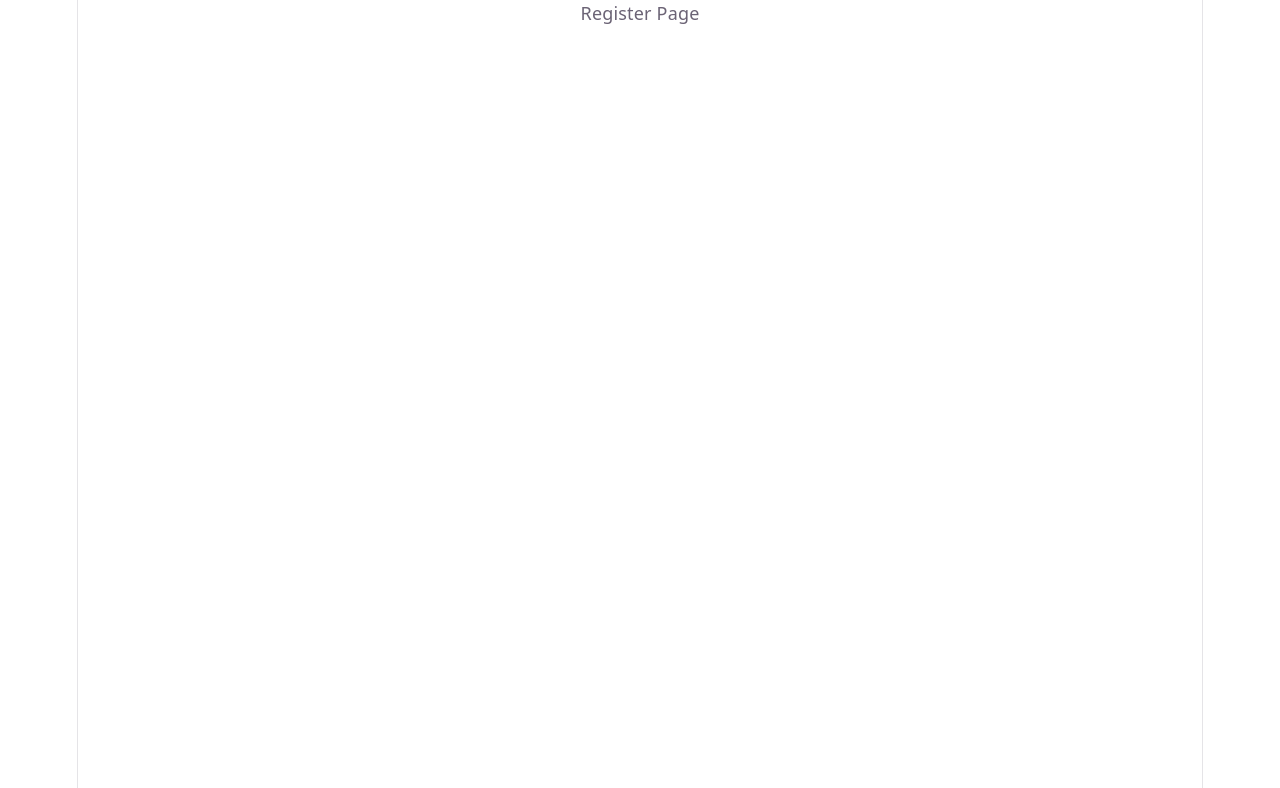
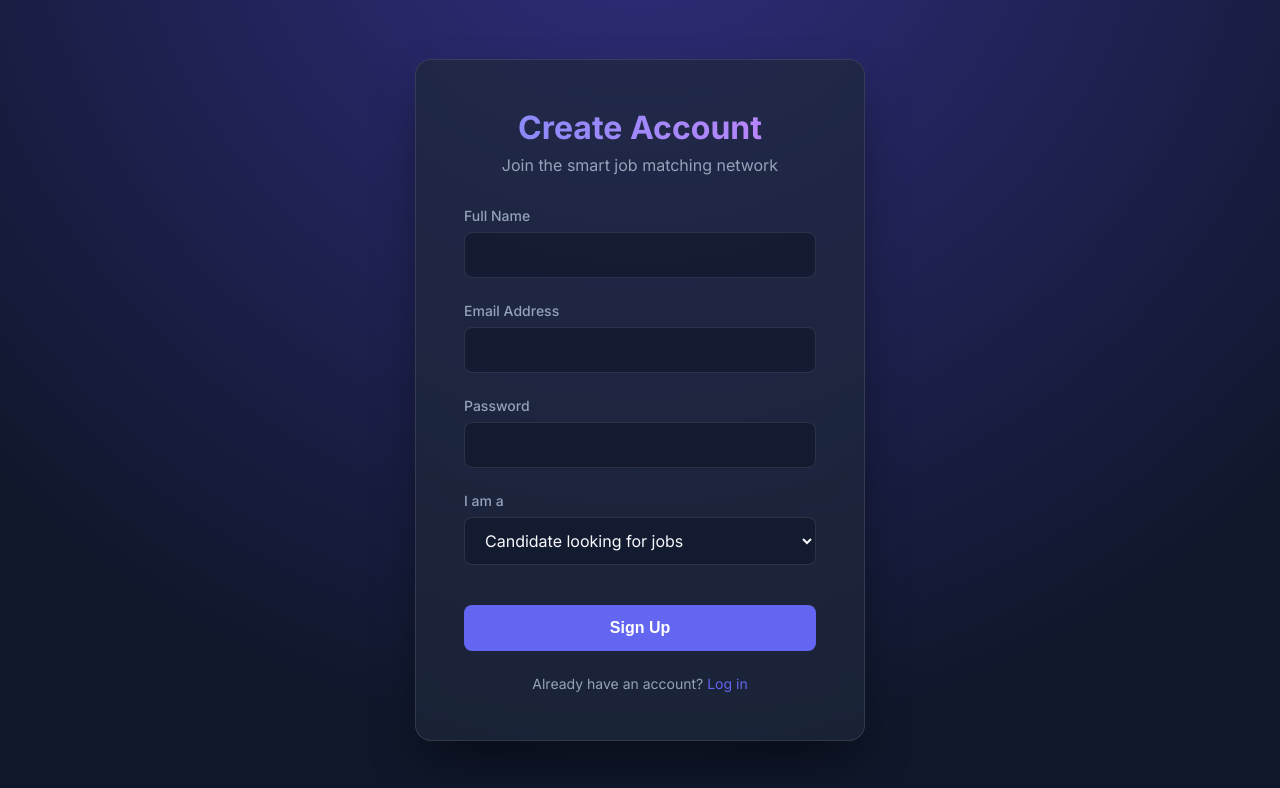
Before and after one commit to Shrirakshaaa/JOB_PORTAL, a React app in the folder frontend/: page /register in a window 1280 px wide. Shown: the top 788 px of the page. Built offline with nearby package versions, Linux system fonts and the light colour scheme; the HTML template or start-up script is replaced by a standard one.

Commit message:
Build Authentication UI (Login/Register)

```diff
--- a/frontend/src/index.css
+++ b/frontend/src/index.css
@@ -1,111 +1,37 @@
+@import url('https://fonts.googleapis.com/css2?family=Inter:wght@300;400;500;600;700&display=swap');
+
 :root {
-  --text: #6b6375;
-  --text-h: #08060d;
-  --bg: #fff;
-  --border: #e5e4e7;
-  --code-bg: #f4f3ec;
-  --accent: #aa3bff;
-  --accent-bg: rgba(170, 59, 255, 0.1);
-  --accent-border: rgba(170, 59, 255, 0.5);
-  --social-bg: rgba(244, 243, 236, 0.5);
-  --shadow:
-    rgba(0, 0, 0, 0.1) 0 10px 15px -3px, rgba(0, 0, 0, 0.05) 0 4px 6px -2px;
-
-  --sans: system-ui, 'Segoe UI', Roboto, sans-serif;
-  --heading: system-ui, 'Segoe UI', Roboto, sans-serif;
-  --mono: ui-monospace, Consolas, monospace;
-
-  font: 18px/145% var(--sans);
-  letter-spacing: 0.18px;
-  color-scheme: light dark;
-  color: var(--text);
-  background: var(--bg);
-  font-synthesis: none;
-  text-rendering: optimizeLegibility;
-  -webkit-font-smoothing: antialiased;
-  -moz-osx-font-smoothing: grayscale;
-
-  @media (max-width: 1024px) {
-    font-size: 16px;
-  }
+  --primary: #6366f1;
+  --primary-hover: #4f46e5;
+  --bg-dark: #0f172a;
+  --bg-card: rgba(30, 41, 59, 0.7);
+  --text-main: #f8fafc;
+  --text-muted: #94a3b8;
+  --border-color: rgba(255, 255, 255, 0.1);
 }
 
-@media (prefers-color-scheme: dark) {
-  :root {
-    --text: #9ca3af;
-    --text-h: #f3f4f6;
-    --bg: #16171d;
-    --border: #2e303a;
-    --code-bg: #1f2028;
-    --accent: #c084fc;
-    --accent-bg: rgba(192, 132, 252, 0.15);
-    --accent-border: rgba(192, 132, 252, 0.5);
-    --social-bg: rgba(47, 48, 58, 0.5);
-    --shadow:
-      rgba(0, 0, 0, 0.4) 0 10px 15px -3px, rgba(0, 0, 0, 0.25) 0 4px 6px -2px;
-  }
-
-  #social .button-icon {
-    filter: invert(1) brightness(2);
-  }
+* {
+  box-sizing: border-box;
+  margin: 0;
+  padding: 0;
 }
 
 body {
-  margin: 0;
+  font-family: 'Inter', sans-serif;
+  background-color: var(--bg-dark);
+  color: var(--text-main);
+  background-image: radial-gradient(circle at 50% -20%, #312e81, #0f172a 80%);
+  min-height: 100vh;
+  display: flex;
+  flex-direction: column;
 }
 
-#root {
-  width: 1126px;
-  max-width: 100%;
-  margin: 0 auto;
-  text-align: center;
-  border-inline: 1px solid var(--border);
-  min-height: 100svh;
-  display: flex;
-  flex-direction: column;
-  box-sizing: border-box;
+a {
+  color: var(--primary);
+  text-decoration: none;
+  transition: color 0.2s;
 }
 
-h1,
-h2 {
-  font-family: var(--heading);
-  font-weight: 500;
-  color: var(--text-h);
+a:hover {
+  color: var(--primary-hover);
 }
-
-h1 {
-  font-size: 56px;
-  letter-spacing: -1.68px;
-  margin: 32px 0;
-  @media (max-width: 1024px) {
-    font-size: 36px;
-    margin: 20px 0;
-  }
-}
-h2 {
-  font-size: 24px;
-  line-height: 118%;
-  letter-spacing: -0.24px;
-  margin: 0 0 8px;
-  @media (max-width: 1024px) {
-    font-size: 20px;
-  }
-}
-p {
-  margin: 0;
-}
-
-code,
-.counter {
-  font-family: var(--mono);
-  display: inline-flex;
-  border-radius: 4px;
-  color: var(--text-h);
-}
-
-code {
-  font-size: 15px;
-  line-height: 135%;
-  padding: 4px 8px;
-  background: var(--code-bg);
-}
--- a/frontend/src/pages/Login.jsx
+++ b/frontend/src/pages/Login.jsx
@@ -1,3 +1,53 @@
+import { useState } from 'react';
+import { Link, useNavigate } from 'react-router-dom';
+import axios from 'axios';
+import '../styles/Auth.css';
+
 export default function Login() {
-  return <div>Login Page</div>;
+  const [email, setEmail] = useState('');
+  const [password, setPassword] = useState('');
+  const [error, setError] = useState('');
+  const navigate = useNavigate();
+
+  const handleLogin = async (e) => {
+    e.preventDefault();
+    try {
+      const res = await axios.post('http://localhost:8080/api/auth/login', { email, password });
+      localStorage.setItem('token', res.data.token);
+      localStorage.setItem('user', JSON.stringify(res.data));
+      if (res.data.role === 'RECRUITER') {
+        navigate('/recruiter');
+      } else {
+        navigate('/candidate');
+      }
+    } catch (err) {
+      setError(err.response?.data || 'Login failed. Please check your credentials.');
+    }
+  };
+
+  return (
+    <div className="auth-container">
+      <div className="auth-card">
+        <div className="auth-header">
+          <h1>Welcome Back</h1>
+          <p>Log in to access your smart job portal</p>
+        </div>
+        {error && <div style={{ color: '#ef4444', marginBottom: '1rem', textAlign: 'center' }}>{error}</div>}
+        <form onSubmit={handleLogin}>
+          <div className="form-group">
+            <label>Email Address</label>
+            <input type="email" value={email} onChange={(e) => setEmail(e.target.value)} required />
+          </div>
+          <div className="form-group">
+            <label>Password</label>
+            <input type="password" value={password} onChange={(e) => setPassword(e.target.value)} required />
+          </div>
+          <button type="submit" className="btn-primary">Sign In</button>
+        </form>
+        <div className="auth-footer">
+          Don't have an account? <Link to="/register">Create one</Link>
+        </div>
+      </div>
+    </div>
+  );
 }
--- a/frontend/src/pages/Register.jsx
+++ b/frontend/src/pages/Register.jsx
@@ -1,3 +1,60 @@
+import { useState } from 'react';
+import { Link, useNavigate } from 'react-router-dom';
+import axios from 'axios';
+import '../styles/Auth.css';
+
 export default function Register() {
-  return <div>Register Page</div>;
+  const [name, setName] = useState('');
+  const [email, setEmail] = useState('');
+  const [password, setPassword] = useState('');
+  const [role, setRole] = useState('CANDIDATE');
+  const [error, setError] = useState('');
+  const navigate = useNavigate();
+
+  const handleRegister = async (e) => {
+    e.preventDefault();
+    try {
+      await axios.post('http://localhost:8080/api/auth/register', { name, email, password, role });
+      navigate('/login');
+    } catch (err) {
+      setError(err.response?.data || 'Registration failed. Please try again.');
+    }
+  };
+
+  return (
+    <div className="auth-container">
+      <div className="auth-card">
+        <div className="auth-header">
+          <h1>Create Account</h1>
+          <p>Join the smart job matching network</p>
+        </div>
+        {error && <div style={{ color: '#ef4444', marginBottom: '1rem', textAlign: 'center' }}>{error}</div>}
+        <form onSubmit={handleRegister}>
+          <div className="form-group">
+            <label>Full Name</label>
+            <input type="text" value={name} onChange={(e) => setName(e.target.value)} required />
+          </div>
+          <div className="form-group">
+            <label>Email Address</label>
+            <input type="email" value={email} onChange={(e) => setEmail(e.target.value)} required />
+          </div>
+          <div className="form-group">
+            <label>Password</label>
+            <input type="password" value={password} onChange={(e) => setPassword(e.target.value)} required />
+          </div>
+          <div className="form-group">
+            <label>I am a</label>
+            <select value={role} onChange={(e) => setRole(e.target.value)}>
+              <option value="CANDIDATE">Candidate looking for jobs</option>
+              <option value="RECRUITER">Recruiter hiring talent</option>
+            </select>
+          </div>
+          <button type="submit" className="btn-primary">Sign Up</button>
+        </form>
+        <div className="auth-footer">
+          Already have an account? <Link to="/login">Log in</Link>
+        </div>
+      </div>
+    </div>
+  );
 }
--- /dev/null
+++ b/frontend/src/styles/Auth.css
@@ -0,0 +1,113 @@
+.auth-container {
+  display: flex;
+  align-items: center;
+  justify-content: center;
+  min-height: 100vh;
+  padding: 2rem;
+}
+
+.auth-card {
+  background: var(--bg-card);
+  backdrop-filter: blur(12px);
+  -webkit-backdrop-filter: blur(12px);
+  border: 1px solid var(--border-color);
+  border-radius: 16px;
+  padding: 3rem;
+  width: 100%;
+  max-width: 450px;
+  box-shadow: 0 25px 50px -12px rgba(0, 0, 0, 0.5);
+  animation: slideUp 0.5s ease-out forwards;
+}
+
+.auth-header {
+  text-align: center;
+  margin-bottom: 2rem;
+}
+
+.auth-header h1 {
+  font-size: 2rem;
+  font-weight: 700;
+  margin-bottom: 0.5rem;
+  background: linear-gradient(to right, #818cf8, #c084fc);
+  -webkit-background-clip: text;
+  -webkit-text-fill-color: transparent;
+}
+
+.auth-header p {
+  color: var(--text-muted);
+}
+
+.form-group {
+  margin-bottom: 1.5rem;
+}
+
+.form-group label {
+  display: block;
+  font-size: 0.875rem;
+  font-weight: 500;
+  margin-bottom: 0.5rem;
+  color: var(--text-muted);
+}
+
+.form-group input,
+.form-group select {
+  width: 100%;
+  padding: 0.75rem 1rem;
+  background: rgba(15, 23, 42, 0.6);
+  border: 1px solid var(--border-color);
+  border-radius: 8px;
+  color: var(--text-main);
+  font-family: inherit;
+  font-size: 1rem;
+  transition: all 0.3s ease;
+}
+
+.form-group input:focus,
+.form-group select:focus {
+  outline: none;
+  border-color: var(--primary);
+  box-shadow: 0 0 0 2px rgba(99, 102, 241, 0.2);
+}
+
+.form-group select option {
+  background: var(--bg-dark);
+  color: var(--text-main);
+}
+
+.btn-primary {
+  width: 100%;
+  padding: 0.875rem;
+  background: var(--primary);
+  color: white;
+  border: none;
+  border-radius: 8px;
+  font-size: 1rem;
+  font-weight: 600;
+  cursor: pointer;
+  transition: all 0.3s ease;
+  margin-top: 1rem;
+}
+
+.btn-primary:hover {
+  background: var(--primary-hover);
+  transform: translateY(-2px);
+  box-shadow: 0 10px 15px -3px rgba(99, 102, 241, 0.4);
+}
+
+.auth-footer {
+  text-align: center;
+  margin-top: 1.5rem;
+  font-size: 0.875rem;
+  color: var(--text-muted);
+}
+
+@keyframes slideUp {
+  from {
+    opacity: 0;
+    transform: translateY(20px);
+  }
+  to {
+    opacity: 1;
+    transform: translateY(0);
+  }
+}
```
